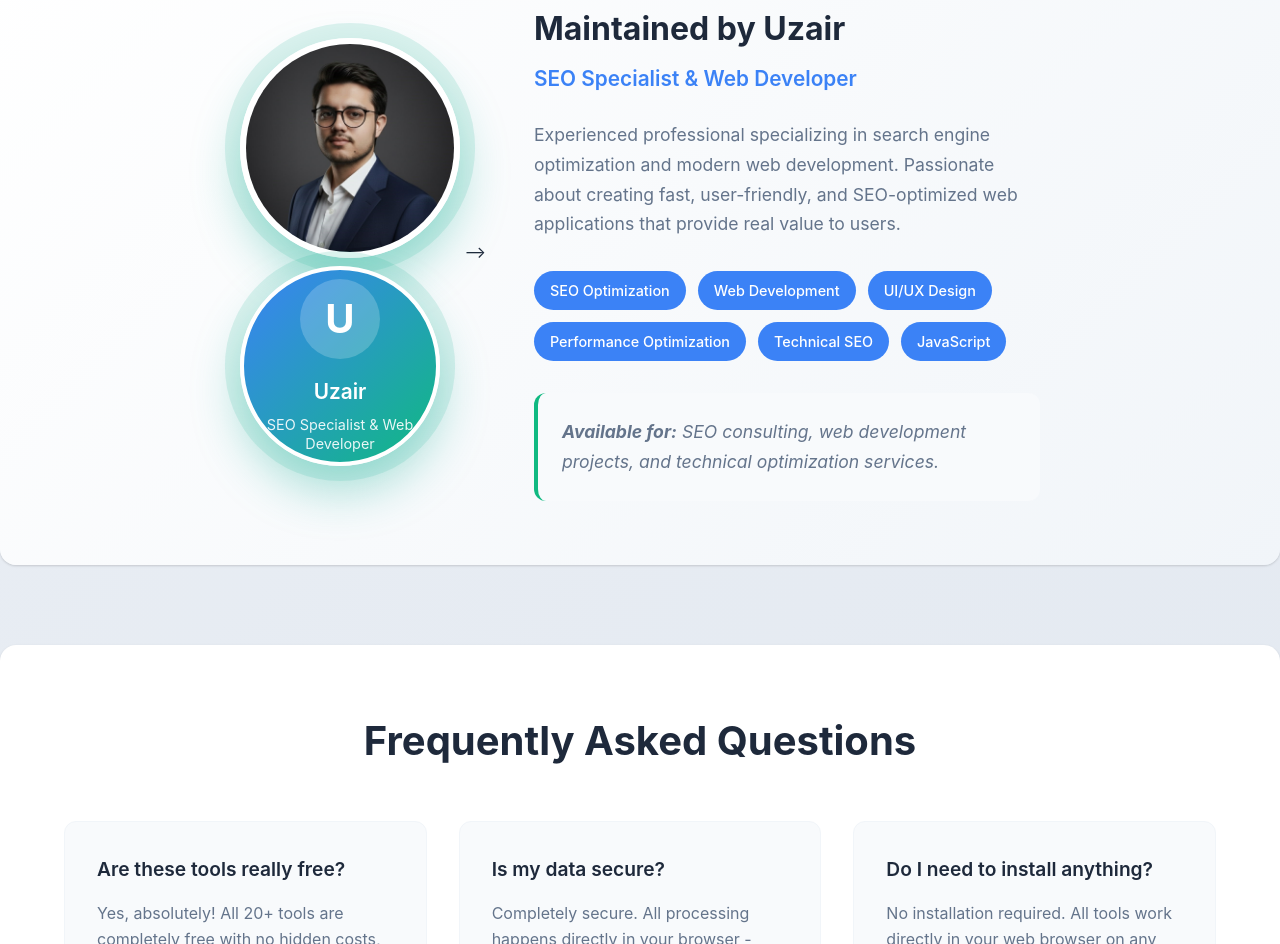
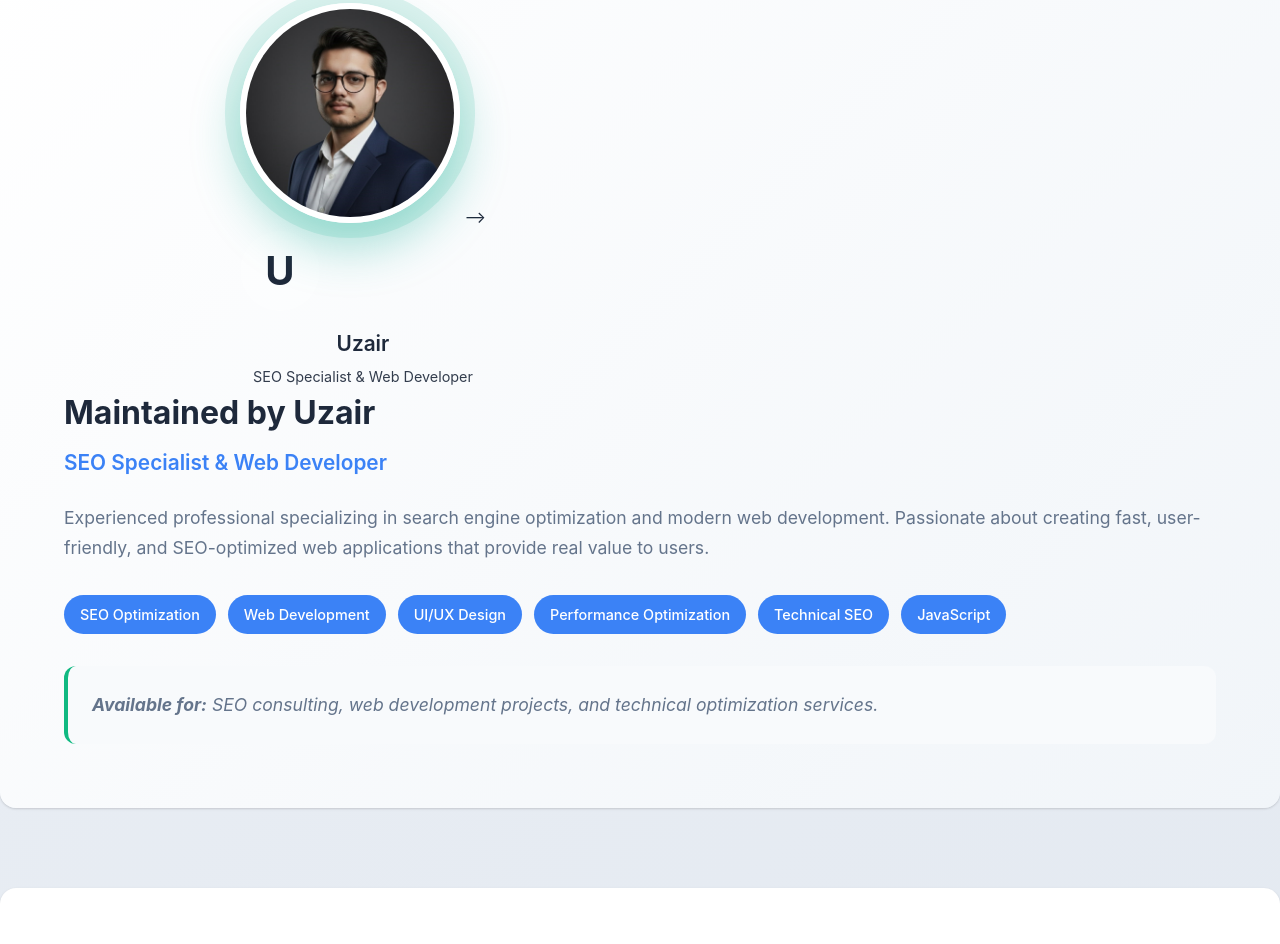
Before and after one commit to uzairali-18/Multi-Tools-Hub, a plain HTML site: page index.html in a window 1280 px wide. Shown: the part 7105-8049 px from the top of the page. Drawn offline with Linux system fonts and the light colour scheme.

Commit message:
Update index.html

```diff
--- a/index.html
+++ b/index.html
@@ -461,8 +461,7 @@
             <div class="developer-content">
                 <div class="developer-image">
                  <img src="dev.jpg" alt="Uzair - SEO Specialist and Web Developer" class="dev-photo"> -->
-                    <div class="dev-photo-placeholder">
-                        <div class="dev-avatar">U</div>
+                       <div class="dev-avatar">U</div>
                         <p class="dev-name">Uzair</p>
                         <p class="dev-title">SEO Specialist & Web Developer</p>
                     </div>
```
